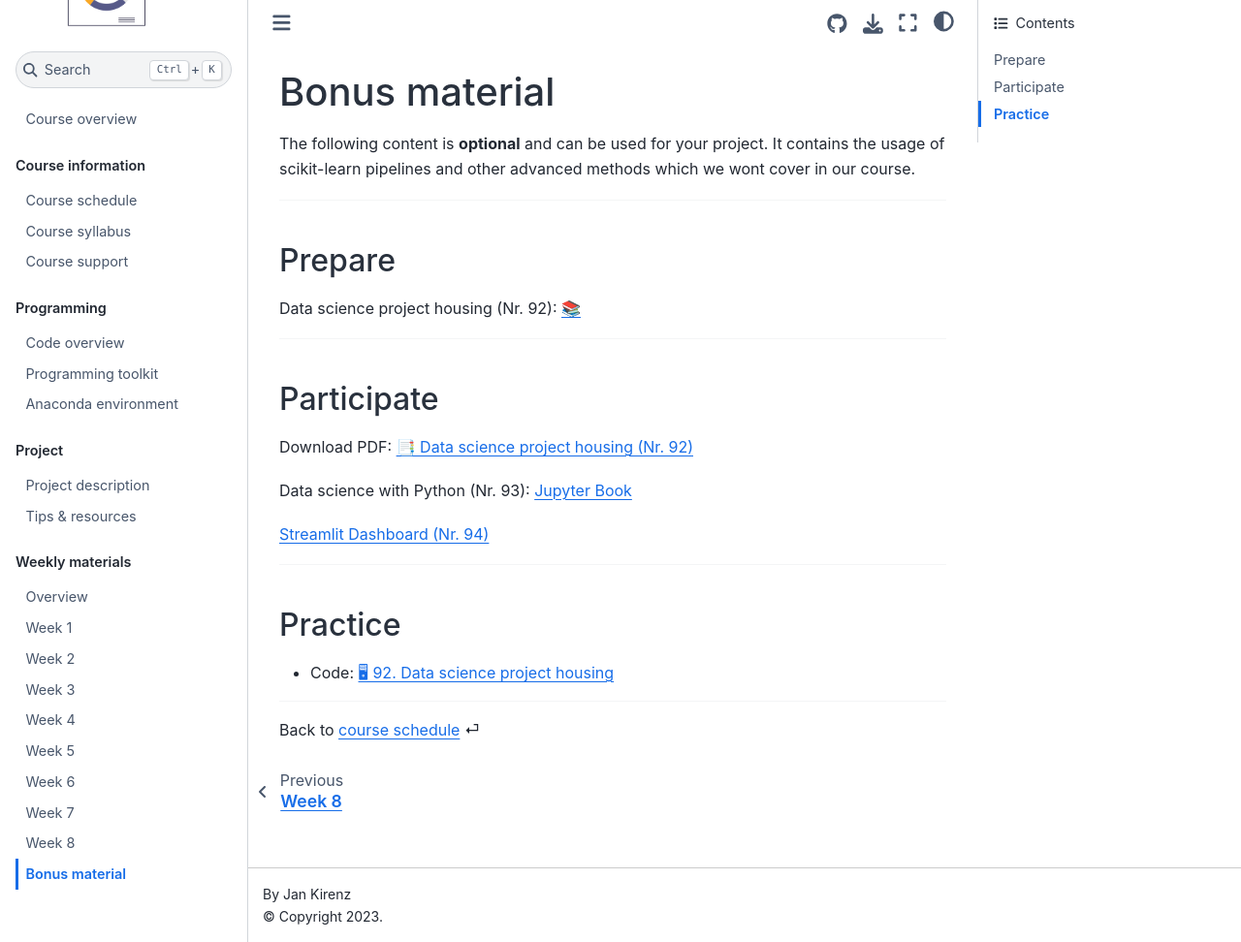
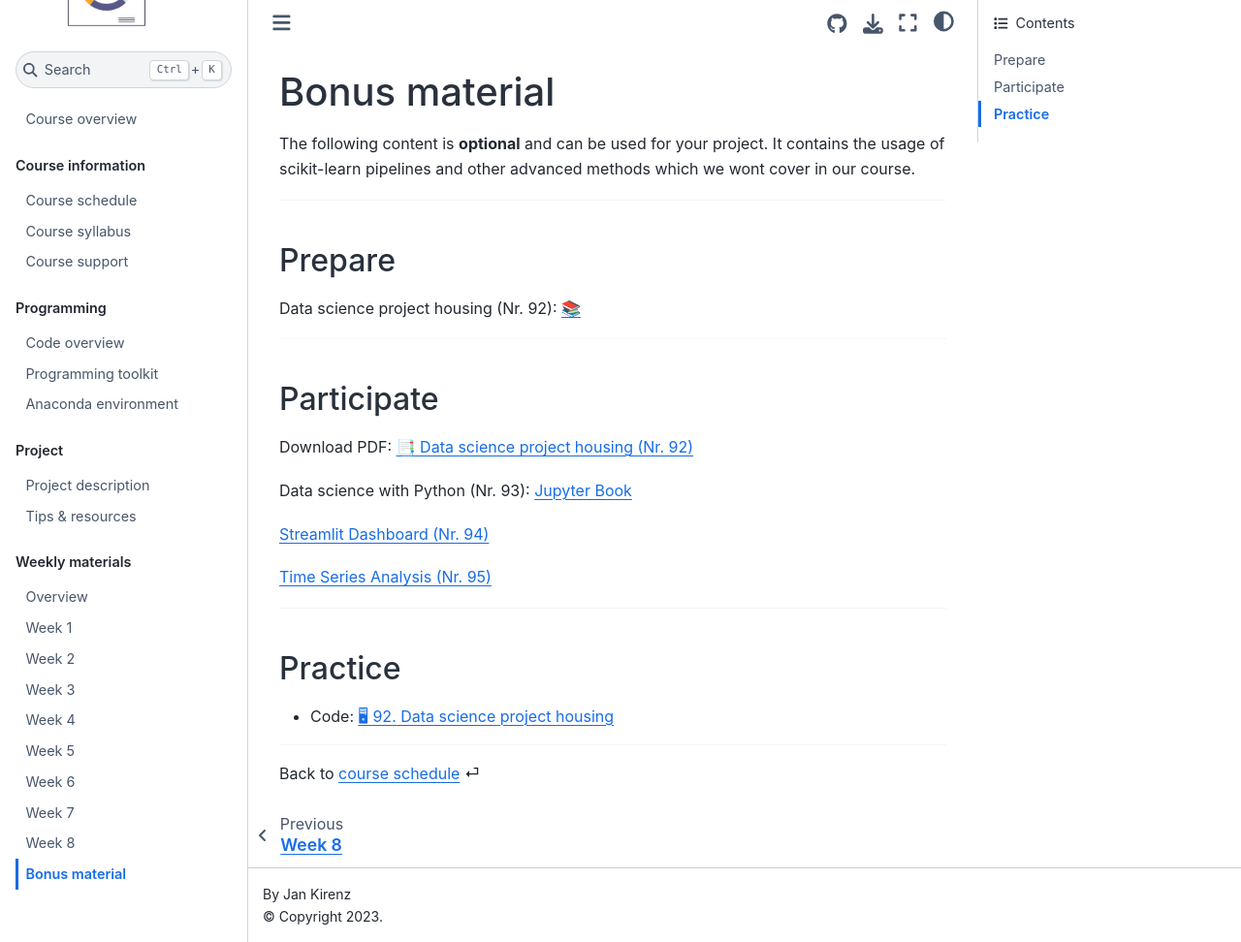
Before and after one commit to as-ws22/website, a Jupyter Book: the page built from weeks/week9.md, in a window 1280 px wide and 972 px high. Shown: the whole window at 97% size. Built offline with Jupyter Book 1.0.4 settings and Sphinx 7.4.7 and the Sphinx Book theme 1.1.4, drawn with Linux system fonts in a browser that asks for light colours; comment, search, counter and statistics services are not loaded.

Commit message:
Update week9.md

```diff
--- a/weeks/week9.md
+++ b/weeks/week9.md
@@ -27,7 +27,7 @@ Data science with Python (Nr. 93): [Jupyter Book](https://kirenz.github.io/ds-py
 
 [Streamlit Dashboard (Nr. 94)](https://github.com/kirenz/streamlit-app)
 
-
+[Time Series Analysis (Nr. 95)](https://github.com/kirenz/time-series-analysis)
 
 
 ---
```
